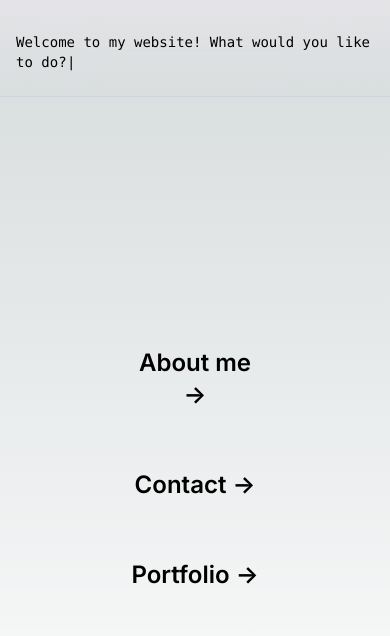
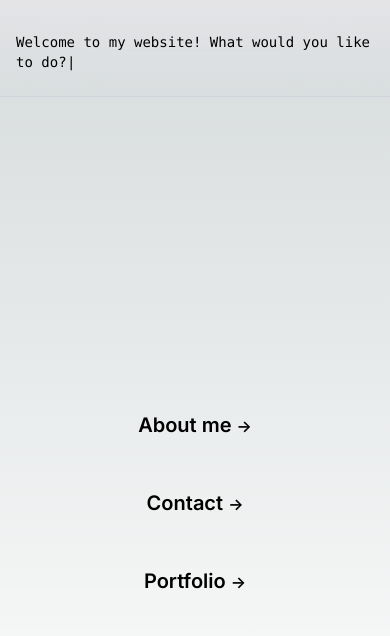
Before and after one commit to Saladin-99/my-website, a Next.js app: page /my-website/ in a window 390 px wide. Shown: the top 636 px of the page. Built offline with nearby package versions, Linux system fonts and the light colour scheme.

Commit message:
code refractoring + ui improvements

```diff
--- a/src/components/about-panel.js
+++ b/src/components/about-panel.js
@@ -25,7 +25,7 @@ const AboutPanel = ({ onClose }) => {
       ref={panelRef}
       className="fixed inset-0 z-50 flex items-end justify-center bg-white bg-opacity-90 backdrop-filter backdrop-blur-sm p-6 text-left shadow-xl transform transition-transform duration-300 ease-in-out"
     >
-      <div className="w-full max-w-screen-md h-3/4 bg-white rounded-lg overflow-hidden">
+      <div className="w-full max-w-screen-md h-full bg-white rounded-lg overflow-auto">
         <div className="border-t-4 border-blue-500 p-4">
           <h3 className="text-lg font-medium leading-6 text-gray-900">About me</h3>
           <div className="mt-2 text-sm text-gray-500 text-balance">
--- a/src/components/header.js
+++ b/src/components/header.js
@@ -20,14 +20,14 @@ const Header = () => {
   }, []);
 
   return (
-    <div className="relative z-10 max-w-5xl w-full flex items-center justify-between font-mono text-sm lg:flex">
+    <div className="relative z-30 max-w-5xl w-full flex items-center justify-between font-mono text-sm lg:flex">
       <p className="fixed left-0 top-0 w-full flex items-center justify-center border-b border-gray-300 bg-gradient-to-b from-zinc-200 pb-6 pt-8 backdrop-blur-2xl dark:border-neutral-800 dark:bg-zinc-800/30 dark:from-inherit lg:static lg:w-auto lg:rounded-xl lg:border lg:bg-gray-200 lg:p-4 lg:dark:bg-zinc-800/30">
         <span className="px-4" ref={textRef}>
           {typedText}
           <span className="blinking-cursor">|</span>
         </span>
       </p>
-      <div className="fixed bottom-0 left-0 flex h-48 w-full items-end justify-center bg-gradient-to-t from-white via-white dark:from-black dark:via-black lg:static lg:h-auto lg:w-auto lg:bg-none"></div>
+
 
       <style jsx>{`
       .blinking-cursor {
--- a/src/pages/_document.js
+++ b/src/pages/_document.js
@@ -9,7 +9,6 @@ class MyDocument extends Document {
         <Head>
           <meta name="My Website" content="website for my info" />
           {/* Other meta tags, links, etc. */}
-          <meta name="viewport" content="width=device-width, initial-scale=1, maximum-scale=1, user-scalable=0" />
         </Head>
         <body>
           <Main />
--- a/src/pages/index.js
+++ b/src/pages/index.js
@@ -9,78 +9,78 @@ export default function Home() {
   const [contactPanelOpen, setContactPanelOpen] = useState(false);
   const [aboutPanelOpen, setAboutPanelOpen] = useState(false);
 
-  const handleClick = (setter) => {
-    // Set both hoveredItem and aboutPanelOpen in the click event
-    setHoveredItem(null); // Reset hoveredItem
-    setter(true); // Open the about panel
-  };
+/*  const handleClick = (setter) => {
+    if (setter) {
+      setHoveredItem(null);
+      setter(true);
+    } else {
+      console.error("Setter function is not provided.");
+    }
+  };*/
 
   return (
     <RootLayout>
       <main className="flex min-h-screen flex-col items-center justify-between p-24">
-      <Header></Header>
+        <Header />
 
-
-          {(hoveredItem === 'about' || hoveredItem === 'contact' || hoveredItem === 'portfolio') && (
-  <div className="relative mt-2 w-full max-w-[30ch]">
-    <div className="absolute top-0 left-1/2 -translate-x-1/2 bg-gradient-conic from-sky-200 via-blue-200 blur-2xl content-[''] dark:bg-gradient-to-br dark:from-transparent dark:to-blue-700 dark:opacity-10 dark:from-sky-900 dark:via-[#0141ff] dark:opacity-40 w-full h-[180px] sm:w-[240px]">
-    </div>
-    <div className="z-20 w-full max-w-[30ch]">
-      {(hoveredItem === 'about' && (
+        <div className="relative m-1 w-full max-w-[30ch]">
+          {hoveredItem && (
+            <div className="absolute top-0 left-1/2 -translate-x-1/2 bg-gradient-conic from-sky-200 via-blue-200 blur-2xl content-[''] dark:bg-gradient-to-br dark:from-transparent dark:to-blue-700 dark:opacity-10 dark:from-sky-900 dark:via-[#0141ff] dark:opacity-40 w-full h-[180px] sm:w-[240px]"></div>
+          )}
+          <div className="absolute mt-6 z-20 w-full max-w-[30ch]">
+            {(() => {
+              switch (hoveredItem) {
+                case 'about':
+                  return (
                     <div>
-          <h2 className="mb-6 text-2xl font-semibold">About me</h2>
+                      <h2 className="text-2xl font-semibold">About me</h2>
                       <p className="m-0 text-left text-sm opacity-50 text-3xl font-bold text-blue-500">Detailed information about my education, skills, and experience. You can also find my CV here.</p>
                     </div>
-      )) || (hoveredItem === 'contact' && (
+                  );
+                case 'contact':
+                  return (
                     <div>
-          <h2 className="mb-6 text-2xl font-semibold">Contact</h2>
+                      <h2 className="text-2xl font-semibold">Contact</h2>
                       <p className="m-0 text-left text-sm opacity-50 text-3xl font-bold text-blue-500">Ways to reach out to me.</p>
                     </div>
-      )) || (hoveredItem === 'portfolio' && (
+                  );
+                case 'portfolio':
+                  return (
                     <div>
-          <h2 className="mb-6 text-2xl font-semibold">Portfolio</h2>
+                      <h2 className="text-2xl font-semibold">Portfolio</h2>
                       <p className="m-0 text-left text-sm opacity-50 text-3xl font-bold text-blue-500">My Github Repo.</p>
                     </div>
-      ))}
+                  );
+                default:
+                  return null;
+              }
+            })()}
           </div>
         </div>
-)}
 
-        <div className="z-10 mb-32 mt-32 grid text-center lg:max-w-5xl lg:w-full lg:mb-0 lg:mt-0 lg:grid-cols-3 lg:text-left">
+        <div className="z-10 mb-32 mt-[200px] grid text-center lg:max-w-5xl lg:w-full lg:mb-0 lg:mt-0 lg:grid-cols-3 lg:text-left">
           <a
             className={`group rounded-lg border border-transparent px-5 py-4 transition-colors ${hoveredItem === 'about' ? 'border-gray-300 bg-gray-100 dark:border-neutral-700 dark:bg-neutral-800/30' : ''}`}
             onMouseEnter={() => setHoveredItem('about')}
             onMouseLeave={() => setHoveredItem(null)}
-            onTouchStart={() => setHoveredItem('about')} // Touch event
-            onTouchEnd={() => setHoveredItem(null)} // Touch event
-
-            onClick={() => handleClick(setAboutPanelOpen)}
+            onTouchStart={() => setHoveredItem('about')}
+            onTouchEnd={() => setHoveredItem(null)}
+            onClick={() => setAboutPanelOpen(true)}
           >
-            <h2 className={`m-3 text-2xl font-semibold`}>
-              About me{" "}
-              <span className="inline-block transition-transform group-hover:translate-x-1 motion-reduce:transform-none">
-                -&gt;
-              </span>
-            </h2>
+            <h2 className={`m-2 text-xl md:text-2xl font-semibold whitespace-no-wrap relative`}>About me <span className={`inline-block transition-transform motion-reduce:transform-none text-base md:text-xl ${hoveredItem === 'about' ? 'translate-x-1' : 'translate-x-0'}`}>-&gt;</span></h2>
           </a>
 
           <a
             className={`group rounded-lg border border-transparent px-5 py-4 transition-colors ${hoveredItem === 'contact' ? 'border-gray-300 bg-gray-100 dark:border-neutral-700 dark:bg-neutral-800/30' : ''}`}
             onMouseEnter={() => setHoveredItem('contact')}
             onMouseLeave={() => setHoveredItem(null)}
-          onTouchStart={() => setHoveredItem('contact')} // Touch event
-          onTouchEnd={() => setHoveredItem(null)} // Touch event
+            onTouchStart={() => setHoveredItem('contact')}
+            onTouchEnd={() => setHoveredItem(null)}
+            onClick={() => setContactPanelOpen(true)}
+          >
+            <h2 className={`m-2 text-xl md:text-2xl font-semibold whitespace-no-wrap relative`}>Contact <span className={`inline-block transition-transform motion-reduce:transform-none text-base md:text-xl ${hoveredItem === 'contact' ? 'translate-x-1' : 'translate-x-0'}`}>-&gt;</span></h2>
+          </a>
 
-          onClick={() => handleClick(setContactPanelOpen)}
-          >
-          <h2 className={`m-3 text-2xl font-semibold`}>
-            Contact{" "}
-            <span className="inline-block transition-transform group-hover:translate-x-1 motion-reduce:transform-none">
-              -&gt;
-            </span>
-          </h2>
-        </a>
-        {contactPanelOpen && <ContactPanel onClose={() => setContactPanelOpen(false)} />}
           <a
             href="https://github.com/Saladin-99?tab=repositories"
             className={`group rounded-lg border border-transparent px-5 py-4 transition-colors ${hoveredItem === 'portfolio' ? 'border-gray-300 bg-gray-100 dark:border-neutral-700 dark:bg-neutral-800/30' : ''}`}
@@ -88,21 +88,16 @@ export default function Home() {
             rel="noopener noreferrer"
             onMouseEnter={() => setHoveredItem('portfolio')}
             onMouseLeave={() => setHoveredItem(null)}
-          onTouchStart={() => setHoveredItem('portfolio')} // Touch event
-          onTouchEnd={() => setHoveredItem(null)} // Touch event
+            onTouchStart={() => setHoveredItem('portfolio')}
+            onTouchEnd={() => setHoveredItem(null)}
           >
-          <h2 className={`m-3 text-2xl font-semibold`}>
-            Portfolio{" "}
-            <span className="inline-block transition-transform group-hover:translate-x-1 motion-reduce:transform-none">
-              -&gt;
-            </span>
-          </h2>
+            <h2 className={`m-2 text-xl md:text-2xl font-semibold whitespace-no-wrap relative`}>Portfolio <span className={`inline-block transition-transform motion-reduce:transform-none text-base md:text-xl ${hoveredItem === 'portfolio' ? 'translate-x-1' : 'translate-x-0'}`}>-&gt;</span></h2>
           </a>
         </div>
       </main>
-    {aboutPanelOpen && <AboutPanel
-          onClose={() => setAboutPanelOpen(false)}
-        />}
+
+      {aboutPanelOpen && <AboutPanel onClose={() => setAboutPanelOpen(false)} />}
+      {contactPanelOpen && <ContactPanel onClose={() => setContactPanelOpen(false)} />}
     </RootLayout>
   );
 }
```
Lines whose indentation alone changed are shown as unchanged.
